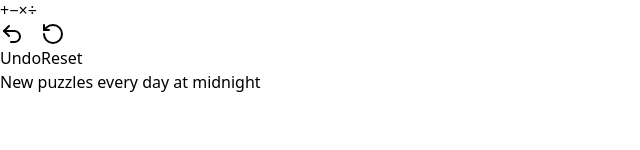
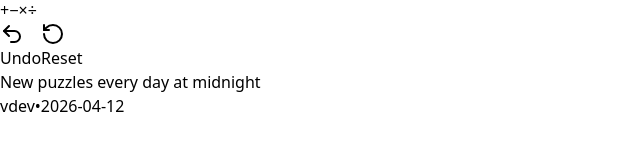
Before and after one commit to antoniotumlol/numble, a React (Vite) app: page / in a window 1280 px wide. Shown: the part 464-614 px from the top of the page, without its empty margins (0-640 px from the left). Built offline with nearby package versions, Linux system fonts and the light colour scheme.

Commit message:
Add version footer with auto-incrementing version based on commit count

```diff
--- a/src/Game.jsx
+++ b/src/Game.jsx
@@ -11,6 +11,7 @@ import CurrentOperation from '@/components/game/CurrentOperation';
 import OperationHistory from '@/components/game/OperationHistory';
 import HelpDialog from '@/components/game/HelpDialog';
 import ShareDialog from '@/components/game/ShareDialog';
+import Footer from '@/components/ui/Footer';
 
 // Seeded random number generator
 function seededRandom(seed) {
@@ -531,11 +532,12 @@ export default function Game() {
         </div>
 
         {/* Footer */}
-        <footer className="text-center mt-2">
-          <p className="text-[10px] sm:text-xs text-slate-600">
+        <div className="text-center mt-2">
+          <p className="text-[10px] sm:text-xs text-slate-600 mb-1">
             New puzzles every day at midnight
           </p>
-        </footer>
+          <Footer />
+        </div>
       </div>
 
       {/* Help Dialog */}
--- /dev/null
+++ b/src/components/ui/Footer.jsx
@@ -0,0 +1,16 @@
+import React from 'react';
+
+export default function Footer() {
+  const version = import.meta.env.VITE_VERSION || 'dev';
+  const buildDate = import.meta.env.VITE_BUILD_DATE || new Date().toISOString().split('T')[0];
+
+  return (
+    <footer className="mt-auto py-3 text-center">
+      <div className="text-xs text-slate-500">
+        <span className="font-mono">v{version}</span>
+        <span className="mx-2">•</span>
+        <span>{buildDate}</span>
+      </div>
+    </footer>
+  );
+}
```
